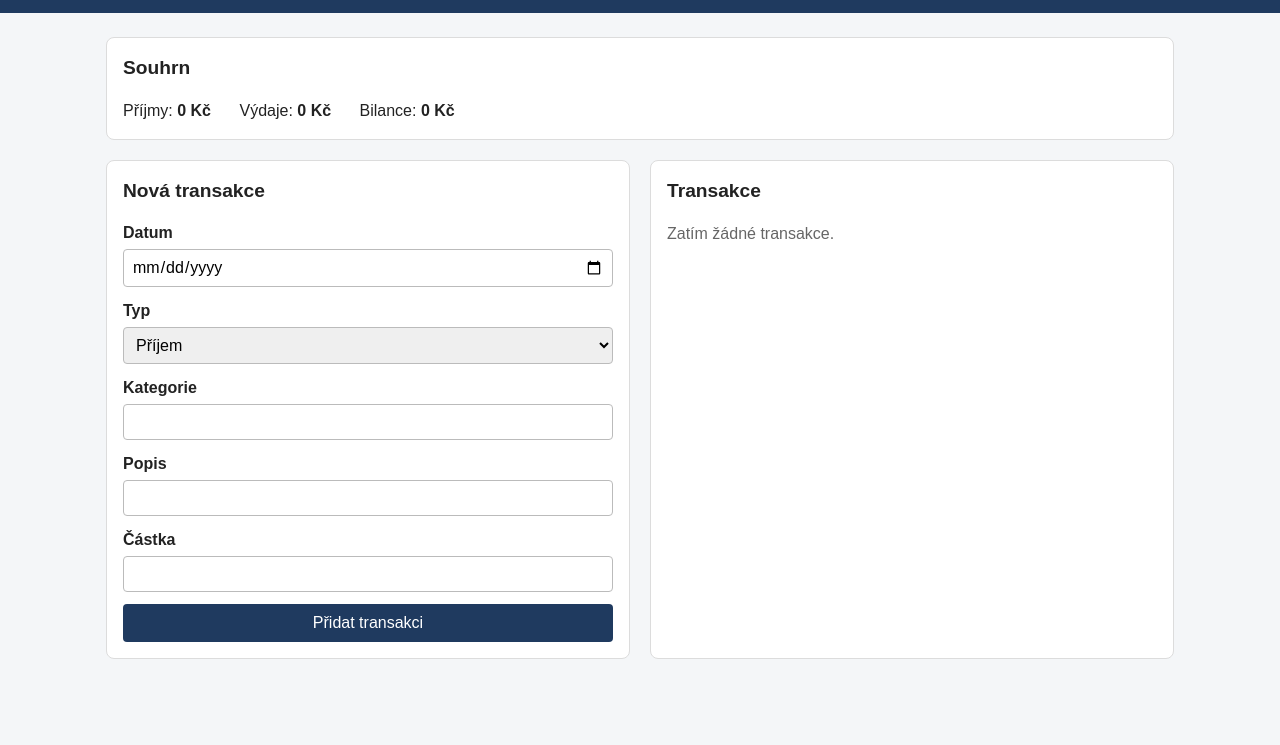
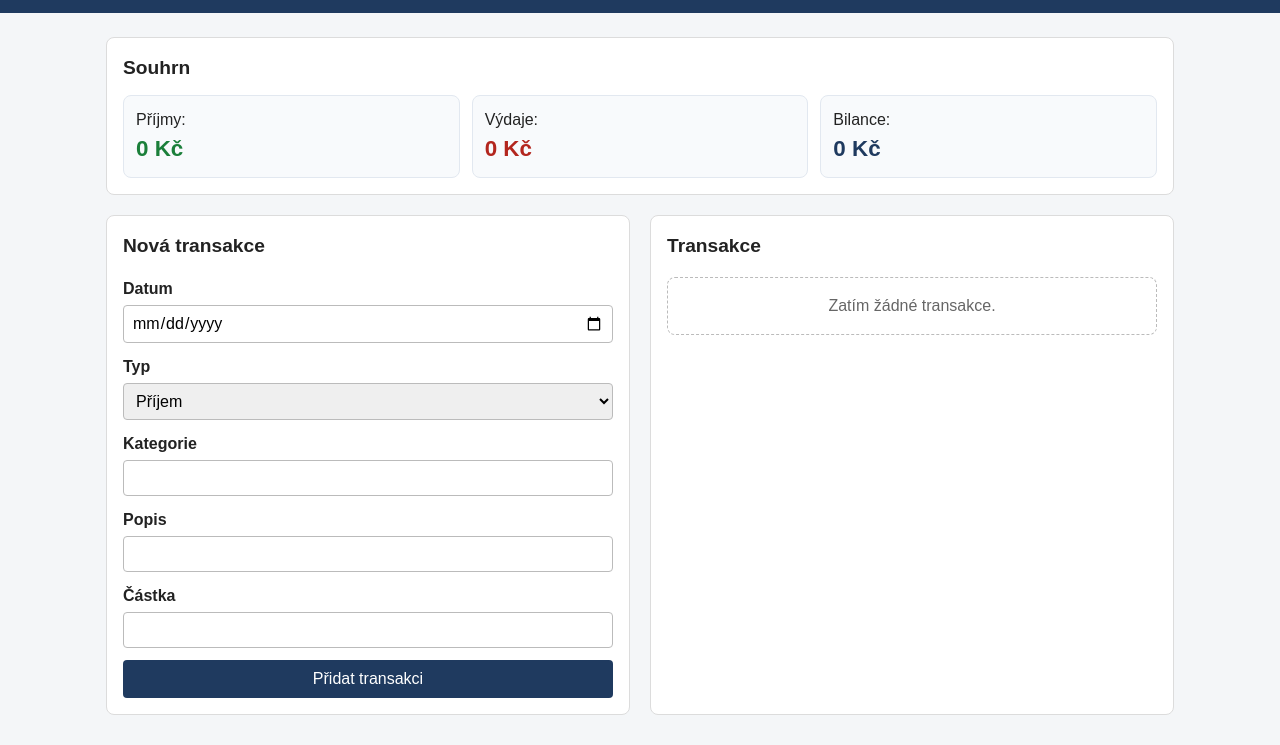
Before and after one commit to karelpilouoficialni/school, a plain HTML site: page web3/Projekt/index.html in a window 1280 px wide. Shown: the part 55-800 px from the top of the page. Drawn offline with Linux system fonts and the light colour scheme.

Commit message:
Vylepšit vzhled souhrnu a tabulky
Karty souhrnu, barevné částky, pruhování řádků a focus polí.

```diff
--- a/web3/Projekt/style.css
+++ b/web3/Projekt/style.css
@@ -47,15 +47,43 @@ header h1 {
 
 #souhrn {
     grid-column: 1 / -1; /* souhrn zabírá celý řádek */
+    display: flex;
+    flex-wrap: wrap;
+    gap: 12px;
+    align-items: center;
+}
+
+#souhrn h2 {
+    width: 100%;
+    margin-bottom: 0;
 }
 
 #souhrn p {
-    display: inline-block;
-    margin: 0 24px 0 0;
+    flex: 1;
+    min-width: 170px;
+    margin: 0;
+    padding: 12px;
+    background: #f8fafc;
+    border: 1px solid #e2e8f0;
+    border-radius: 8px;
 }
 
 #souhrn span {
+    display: block;
+    font-size: 1.4rem;
     font-weight: bold;
+}
+
+#souhrnPrijmy {
+    color: #1b7f3a;
+}
+
+#souhrnVydaje {
+    color: #b3261e;
+}
+
+#souhrnBilance {
+    color: #1f3a5f;
 }
 
 /* Formulář */
@@ -79,6 +107,12 @@ select {
     border-radius: 4px;
     font-family: inherit;
     font-size: inherit;
+}
+
+input:focus,
+select:focus {
+    outline: 2px solid #1f3a5f;
+    outline-offset: 1px;
 }
 
 button {
@@ -111,10 +145,24 @@ td {
 
 th {
     background: #eef2f7;
+    color: #1f3a5f;
+}
+
+/* Každý druhý řádek má jiné pozadí, tabulka se pak lépe čte */
+tbody tr:nth-child(even) {
+    background: #fafafa;
+}
+
+tbody tr:hover {
+    background: #eef2f7;
 }
 
 #prazdnyStav {
     color: #666;
+    padding: 16px;
+    border: 1px dashed #bbb;
+    border-radius: 8px;
+    text-align: center;
 }
 
 /* Na mobilu jeden sloupec pod sebou */
```
